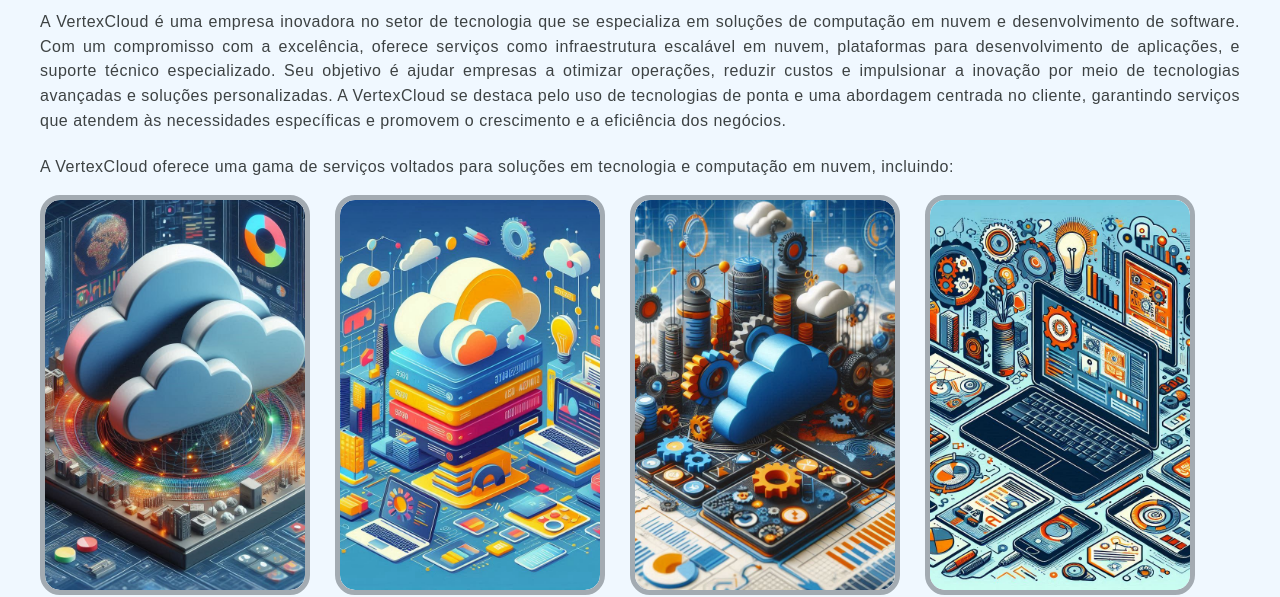
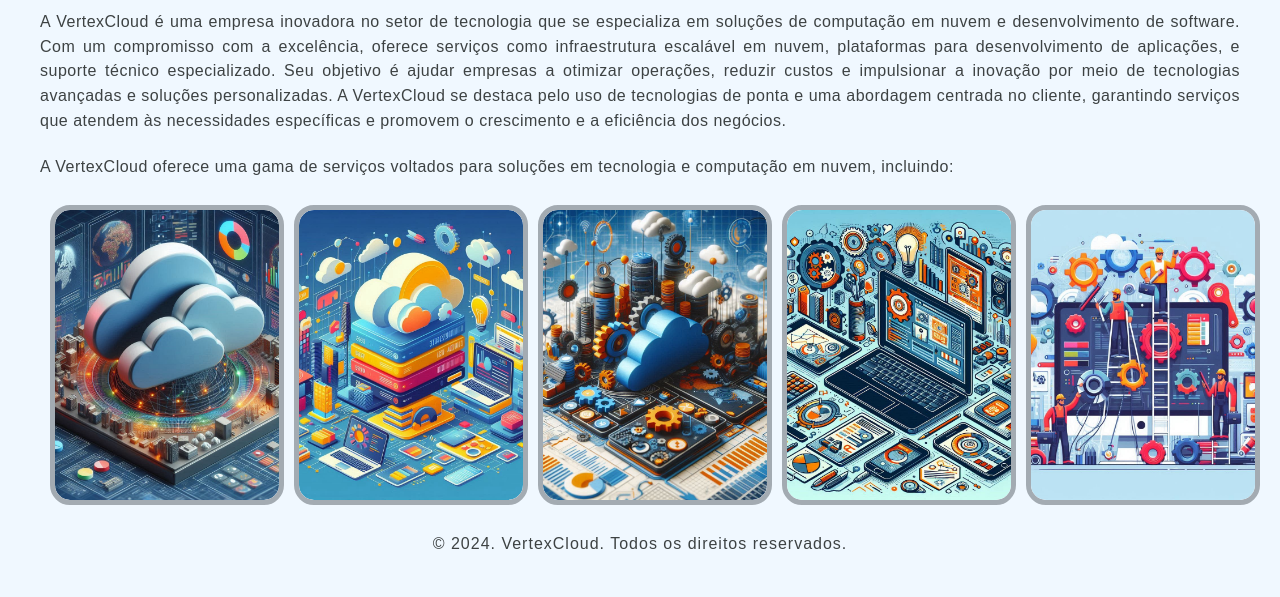
Before and after one commit to LarissaFurtadoOnido/vertexcloud, a plain HTML site: page pag_sobre/sobre.html in a window 1280 px wide. Shown: the part 210-807 px from the top of the page. Drawn offline with Linux system fonts and the light colour scheme.

Commit message:
update sobre

```diff
--- a/pag_sobre/sobre.html
+++ b/pag_sobre/sobre.html
@@ -34,6 +34,7 @@
             <p id="p">A VertexCloud oferece uma gama de serviços voltados para soluções em tecnologia e computação em nuvem, incluindo: </p>
         </div>
 
+        <div class="conteiners">
             <div class="card">
                     <img src="/imagens/infraestrutura.jpeg" class="card-img" alt="Infraestrutura">
                     <div class="card-body">
@@ -73,9 +74,10 @@
                         <p class="card-info">Atendimento técnico contínuo para garantir o funcionamento eficiente e seguro dos sistemas e aplicações.</p>
                     </div>
             </div>
+        </div>
     </main>
-    <!--<footer>
+    <footer>
         <p>&copy; 2024. VertexCloud. Todos os direitos reservados.</p>
-    </footer>-->
+    </footer>
 </body>
 </html>
--- a/pag_sobre/style.css
+++ b/pag_sobre/style.css
@@ -118,10 +118,10 @@ h2{
 
 .card{
     width: 270px;
-    height: 400px;
+    height: 300px;
     margin-top: 210px;
-    margin-left: 20px;
-    display: inline-block;
+    margin-left: 10px;
+    display: flex;
     position: relative;
     border: 5px solid #A3ABB2;
     border-radius: 20px;
@@ -180,6 +180,16 @@ h2{
     line-height: 25px;
 }
 
+.conteiners{
+    width: 100%;
+    height: 100%;
+    max-width: 1280px;
+    max-height: 800px;
+    display: flex;
+    padding: 10px;
+    margin-left: 10px;
+}
+
 footer{
     font-family: "Montserrat", sans-serif;
     font-optical-sizing: auto;
```
Lines whose indentation alone changed are shown as unchanged.
